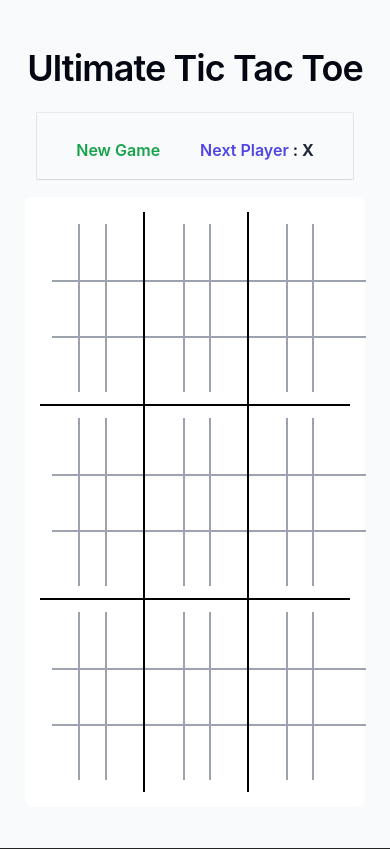
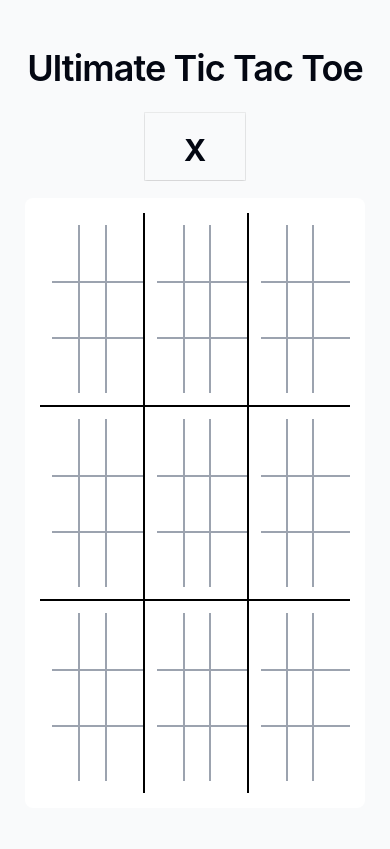
Before and after one commit to birukjeldu/ultimate-tic-tac-toe-react, a React (Vite) app: page / in a window 390 px wide. Built offline with nearby package versions, Linux system fonts and the light colour scheme.

Commit message:
Donegit add .

```diff
--- a/src/components/Board.jsx
+++ b/src/components/Board.jsx
@@ -5,12 +5,14 @@ const Board = ({ xTurn, miniBoard, onTurnChange }) => {
   const [boardIndex, setBoardIndex] = useState(null);
   const [hoverIndex, setHoverIndex] = useState(null);
   const [square, setSquare] = useState(Array(9).fill(Array(9).fill(null)));
+  const [miniBoardWinner, setMiniBoardWinner] = useState(Array(9).fill(null));
 
   let bgActive = "bg-gray-400/30 transition cursor-pointer";
   let bgHover = "bg-gray-400/30";
+  let inActive = "opacity-45";
   let boardDisabled = "opacity-85 pointer-events-none cursor-not-allowed";
   function changeBoardIndex(i) {
-    setBoardIndex(i);
+    miniBoardWinner[i] == null ? setBoardIndex(i) : setBoardIndex(null);
   }
   function hoverUpdate(i) {
     setHoverIndex(i);
@@ -23,14 +25,92 @@ const Board = ({ xTurn, miniBoard, onTurnChange }) => {
           : board,
       ),
     );
+
+    // Calculate the winner for the updated mini-board
+    setMiniBoardWinner((prevWinners) =>
+      prevWinners.map((winner, index) => {
+        if (index === miniBoardIndex) {
+          const updatedMiniBoard = square[miniBoardIndex].map((s, i) =>
+            i === squareIndex ? value : s,
+          );
+          return calculateWinner(updatedMiniBoard) || winner; // Preserve the winner if already decided
+        }
+        return winner;
+      }),
+    );
   };
 
-  console.log(square);
+  let gameWinner = calculateWinner(miniBoardWinner);
+
+  function calculateWinner(squares) {
+    const lines = [
+      [0, 1, 2],
+      [3, 4, 5],
+      [6, 7, 8],
+      [0, 3, 6],
+      [1, 4, 7],
+      [2, 5, 8],
+      [0, 4, 8],
+      [2, 4, 6],
+    ];
+    for (let i = 0; i < lines.length; i++) {
+      const [a, b, c] = lines[i];
+      if (
+        squares[a] &&
+        squares[a] === squares[b] &&
+        squares[a] === squares[c]
+      ) {
+        return squares[a];
+      }
+    }
+    // Check for a tie
+    if (squares.every((square) => square !== null)) {
+      return "Tie";
+    }
+    return null;
+  }
+  function resetGame() {
+    setBoardIndex(null);
+    setHoverIndex(null);
+    setSquare(Array(9).fill(Array(9).fill(null)));
+    setMiniBoardWinner(Array(9).fill(null));
+  }
   return (
-    <div className=" p-4 grid grid-cols-3 align-middle">
+    <div className="relative p-4 grid grid-cols-3 align-middle">
       <div
-        className={`border-2 border-black p-1 border-br-0 border-t-0 border-l-0 ${boardIndex != null ? (boardIndex == 0 ? bgActive : boardDisabled) : ""} ${boardIndex != null && hoverIndex == 0 ? bgHover : ""}`}
+        className={`${gameWinner == null ? "hidden" : ""} flex justify-center backdrop-blur-xs  p-2 z-50 absolute inset-0`}
       >
+        <div className="relative flex h-full flex-col overflow-hidden items-center transition justify-center">
+          <div className="p-4 px-10 flex flex-col gap-2 justify-evenly backdrop-blur-xl">
+            <span
+              className={`drop-shadow-xl text-black text-5xl font-bold flex justify-center items-center inset-0`}
+            >
+              {gameWinner == "Tie" ? "Tie" : `Winner {${gameWinner}}`}
+            </span>
+            <button
+              onClick={() => resetGame()}
+              className=" border-2 bg-white border-black p-3 mt-3 text-center drop-shadow-xl text-xl hover:invert  font-bold text-black"
+            >
+              New Game
+            </button>
+          </div>
+          <div className="pointer-events-none shadow ring-1 ring-black/5 lg:rounded-[5px]"></div>
+        </div>
+      </div>
+
+      <div
+        className={` border-2 border-black p-1 relative overflow-hidden border-br-0 border-t-0 border-l-0
+                ${boardIndex != null ? (boardIndex == 0 ? bgActive : boardDisabled) : ""}
+                ${boardIndex != null && hoverIndex == 0 ? bgHover : ""}
+                ${miniBoardWinner[0] != null ? inActive : ""}`}
+      >
+        {miniBoardWinner[0] != null ? (
+          <span className="absolute text-black/95 text-9xl font-bold inset-0 flex justify-center items-center scale-150 transition delay-700 text-center">
+            {miniBoardWinner[0]}
+          </span>
+        ) : (
+          ""
+        )}
         <MiniBoard
           updateIndex={changeBoardIndex}
           xTurn={xTurn}
@@ -43,8 +123,18 @@ const Board = ({ xTurn, miniBoard, onTurnChange }) => {
         />
       </div>
       <div
-        className={`border-2 p-1 border-br-0 border-black border-t-0 ${boardIndex != null ? (boardIndex == 1 ? bgActive : boardDisabled) : ""} ${boardIndex != null && hoverIndex == 1 ? bgHover : ""}`}
+        className={`border-2 p-1 relative overflow-hidden border-br-0 border-black border-t-0
+                ${boardIndex != null ? (boardIndex == 1 ? bgActive : boardDisabled) : ""}
+                ${boardIndex != null && hoverIndex == 1 ? bgHover : ""}
+                ${miniBoardWinner[1] != null ? inActive : ""}`}
       >
+        {miniBoardWinner[1] != null ? (
+          <span className="absolute text-black/95 text-9xl font-bold inset-0 flex justify-center items-center scale-150 transition delay-700 text-center">
+            {miniBoardWinner[1]}
+          </span>
+        ) : (
+          ""
+        )}
         <MiniBoard
           updateIndex={changeBoardIndex}
           xTurn={xTurn}
@@ -57,8 +147,18 @@ const Board = ({ xTurn, miniBoard, onTurnChange }) => {
         />
       </div>
       <div
-        className={`border-2 p-1 border-b-0 border-black border-t-0 border-r-0 ${boardIndex != null ? (boardIndex == 2 ? bgActive : boardDisabled) : ""} ${boardIndex != null && hoverIndex == 2 ? bgHover : ""}`}
+        className={`border-2 p-1 relative overflow-hidden border-b-0 border-black border-t-0 border-r-0
+                ${boardIndex != null ? (boardIndex == 2 ? bgActive : boardDisabled) : ""}
+                ${boardIndex != null && hoverIndex == 2 ? bgHover : ""}
+                ${miniBoardWinner[2] != null ? inActive : ""}`}
       >
+        {miniBoardWinner[2] != null ? (
+          <span className="absolute text-black/95 text-9xl font-bold inset-0 flex justify-center items-center scale-150 transition delay-700 text-center">
+            {miniBoardWinner[2]}
+          </span>
+        ) : (
+          ""
+        )}
         <MiniBoard
           updateIndex={changeBoardIndex}
           xTurn={xTurn}
@@ -71,8 +171,18 @@ const Board = ({ xTurn, miniBoard, onTurnChange }) => {
         />
       </div>
       <div
-        className={`border-2 p-1 border-br-0 border-black border-l-0 ${boardIndex != null ? (boardIndex == 3 ? bgActive : boardDisabled) : ""} ${boardIndex != null && hoverIndex == 3 ? bgHover : ""}`}
+        className={`border-2 p-1 relative overflow-hidden border-br-0 border-black border-l-0
+                ${boardIndex != null ? (boardIndex == 3 ? bgActive : boardDisabled) : ""}
+                ${boardIndex != null && hoverIndex == 3 ? bgHover : ""}
+                ${miniBoardWinner[3] != null ? inActive : ""}`}
       >
+        {miniBoardWinner[3] != null ? (
+          <span className="absolute text-black/95 text-9xl font-bold inset-0 flex justify-center items-center scale-150 transition delay-700 text-center">
+            {miniBoardWinner[3]}
+          </span>
+        ) : (
+          ""
+        )}
         <MiniBoard
           updateIndex={changeBoardIndex}
           xTurn={xTurn}
@@ -85,8 +195,18 @@ const Board = ({ xTurn, miniBoard, onTurnChange }) => {
         />
       </div>
       <div
-        className={`border-2 p-1 border-br-0 border-black ${boardIndex != null ? (boardIndex == 4 ? bgActive : boardDisabled) : ""} ${boardIndex != null && hoverIndex == 4 ? bgHover : ""}`}
+        className={`border-2 p-1 relative overflow-hidden border-br-0 border-black
+                ${boardIndex != null ? (boardIndex == 4 ? bgActive : boardDisabled) : ""}
+                ${boardIndex != null && hoverIndex == 4 ? bgHover : ""}
+                ${miniBoardWinner[4] != null ? inActive : ""}`}
       >
+        {miniBoardWinner[4] != null ? (
+          <span className="absolute text-black/95 text-9xl font-bold inset-0 flex justify-center items-center scale-150 transition delay-700 text-center">
+            {miniBoardWinner[4]}
+          </span>
+        ) : (
+          ""
+        )}
         <MiniBoard
           updateIndex={changeBoardIndex}
           xTurn={xTurn}
@@ -99,8 +219,18 @@ const Board = ({ xTurn, miniBoard, onTurnChange }) => {
         />
       </div>
       <div
-        className={`border-2 p-1 border-b-0 border-black border-r-0 ${boardIndex != null ? (boardIndex == 5 ? bgActive : boardDisabled) : ""} ${boardIndex != null && hoverIndex == 5 ? bgHover : ""}`}
+        className={`border-2 p-1 relative overflow-hidden border-b-0 border-black border-r-0
+                ${boardIndex != null ? (boardIndex == 5 ? bgActive : boardDisabled) : ""}
+                ${boardIndex != null && hoverIndex == 5 ? bgHover : ""}
+                ${miniBoardWinner[5] != null ? inActive : ""}`}
       >
+        {miniBoardWinner[5] != null ? (
+          <span className="absolute text-black/95 text-9xl font-bold inset-0 flex justify-center items-center scale-150 transition delay-700 text-center">
+            {miniBoardWinner[5]}
+          </span>
+        ) : (
+          ""
+        )}
         <MiniBoard
           updateIndex={changeBoardIndex}
           xTurn={xTurn}
@@ -113,8 +243,18 @@ const Board = ({ xTurn, miniBoard, onTurnChange }) => {
         />
       </div>
       <div
-        className={`border-2 p-1 border-r-0 border-black border-b-0 border-l-0 ${boardIndex != null ? (boardIndex == 6 ? bgActive : boardDisabled) : ""} ${boardIndex != null && hoverIndex == 6 ? bgHover : ""}`}
+        className={`border-2 p-1 relative overflow-hidden border-r-0 border-black border-b-0 border-l-0
+                ${boardIndex != null ? (boardIndex == 6 ? bgActive : boardDisabled) : ""}
+                ${boardIndex != null && hoverIndex == 6 ? bgHover : ""}
+                ${miniBoardWinner[6] != null ? inActive : ""}`}
       >
+        {miniBoardWinner[6] != null ? (
+          <span className="absolute text-black/95 text-9xl font-bold inset-0 flex justify-center items-center scale-150 transition delay-700 text-center">
+            {miniBoardWinner[6]}
+          </span>
+        ) : (
+          ""
+        )}
         <MiniBoard
           updateIndex={changeBoardIndex}
           xTurn={xTurn}
@@ -127,8 +267,18 @@ const Board = ({ xTurn, miniBoard, onTurnChange }) => {
         />
       </div>
       <div
-        className={`border-2 p-1 border-r-0 border-black border-b-0 ${boardIndex != null ? (boardIndex == 7 ? bgActive : boardDisabled) : ""} ${boardIndex != null && hoverIndex == 7 ? bgHover : ""}`}
+        className={`border-2 p-1 relative overflow-hidden border-r-0 border-black border-b-0
+                ${boardIndex != null ? (boardIndex == 7 ? bgActive : boardDisabled) : ""}
+                ${boardIndex != null && hoverIndex == 7 ? bgHover : ""}
+                ${miniBoardWinner[7] != null ? inActive : ""}`}
       >
+        {miniBoardWinner[7] != null ? (
+          <span className="absolute text-black/95 text-9xl font-bold inset-0 flex justify-center items-center scale-150 transition delay-700 text-center">
+            {miniBoardWinner[7]}
+          </span>
+        ) : (
+          ""
+        )}
         <MiniBoard
           updateIndex={changeBoardIndex}
           xTurn={xTurn}
@@ -141,8 +291,18 @@ const Board = ({ xTurn, miniBoard, onTurnChange }) => {
         />
       </div>
       <div
-        className={`border-2 p-1 border-black border-b-0 border-r-0 ${boardIndex != null ? (boardIndex == 8 ? bgActive : boardDisabled) : ""} ${boardIndex != null && hoverIndex == 8 ? bgHover : ""}`}
+        className={`border-2 p-1 relative overflow-hidden border-black border-b-0 border-r-0
+                ${boardIndex != null ? (boardIndex == 8 ? bgActive : boardDisabled) : ""}
+                ${boardIndex != null && hoverIndex == 8 ? bgHover : ""}
+                ${miniBoardWinner[8] != null ? inActive : ""}`}
       >
+        {miniBoardWinner[8] != null ? (
+          <span className="absolute text-black/95 text-9xl font-bold inset-0 flex justify-center items-center scale-150 transition delay-700 text-center">
+            {miniBoardWinner[8]}
+          </span>
+        ) : (
+          ""
+        )}
         <MiniBoard
           updateIndex={changeBoardIndex}
           xTurn={xTurn}
--- a/src/components/Game.jsx
+++ b/src/components/Game.jsx
@@ -14,15 +14,10 @@ const Game = () => {
         </p>
         <div className="relative flex justify-center lg:grid-cols-2  mx-auto max-w-7xl mt-6 ">
           <div className="relative flex h-full flex-col overflow-hidden">
-            <div className="p-4 px-10 flex gap-10 justify-evenly">
-              <button className="mt-2 text-center text-base/7 font-semibold text-green-600">
-                New Game
-              </button>
-
-              <h2 className=" mt-2 text-center text-base/7 font-semibold text-indigo-600">
-                Next Player{" "}
-                <span className="text-gray-800 font-bold">
-                  : {xTurn ? "X" : "O"}
+            <div className="p-3 px-10 flex gap-6 justify-evenly shadow-xl">
+              <h2 className=" mt-2 text-center text-lg font-bold text-indigo-600">
+                <span className="text-gray-950 text-3xl font-bold">
+                  {xTurn ? "X" : "O"}
                 </span>
               </h2>
             </div>
--- a/src/components/MiniBoard.jsx
+++ b/src/components/MiniBoard.jsx
@@ -15,7 +15,6 @@ const MiniBoard = ({
       onSquareUpdate(i, val);
       onTurnChange(!xTurn);
       updateIndex(i);
-      console.log(square);
     }
   };
 
--- a/tailwind.config.js
+++ b/tailwind.config.js
@@ -2,7 +2,11 @@
 export default {
   content: ["./index.html", "./src/**/*.{js,ts,jsx,tsx}"],
   theme: {
-    extend: {},
+    extend: {
+      backdropBlur: {
+        xs: "1px",
+      },
+    },
   },
   plugins: [],
 };
```
